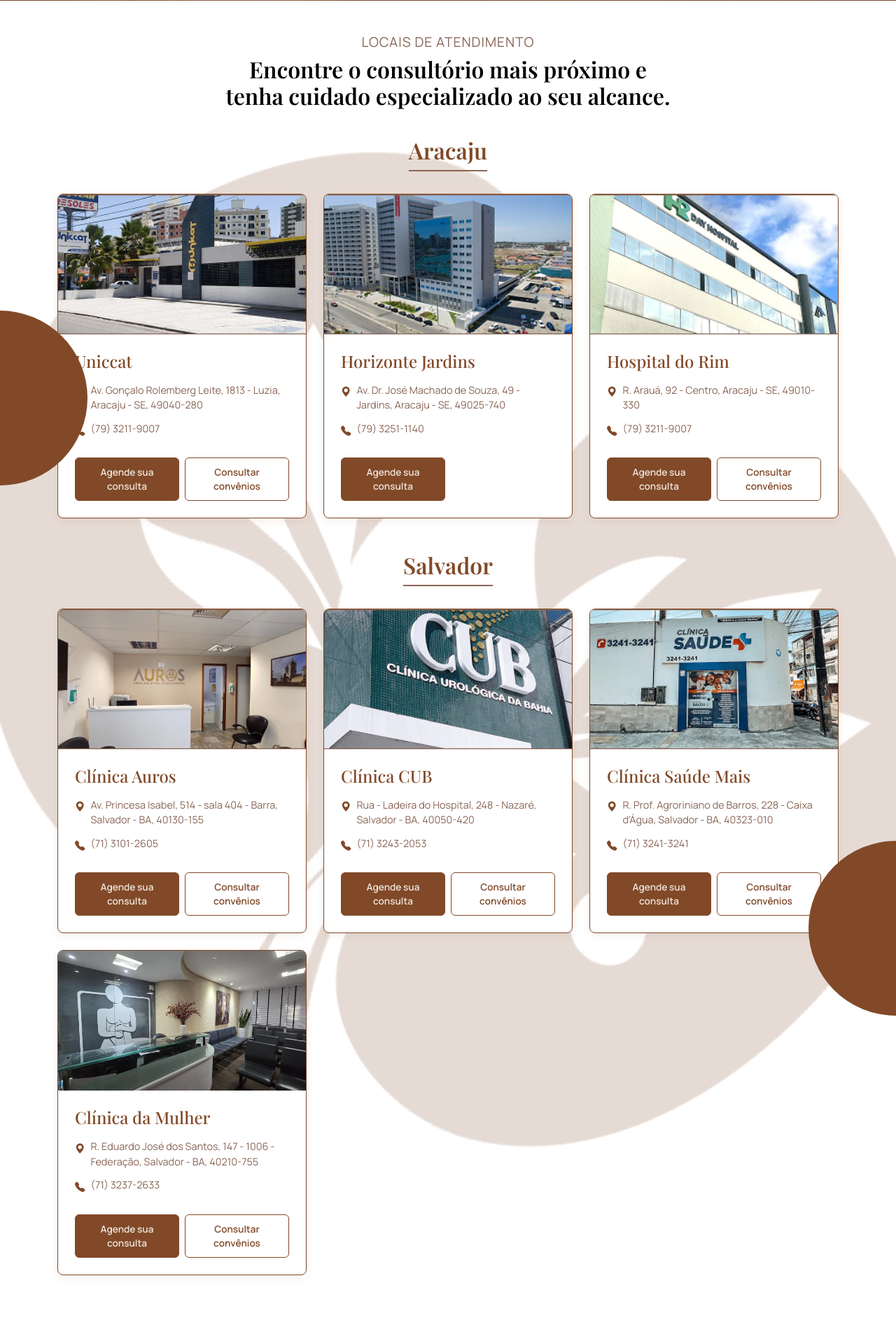
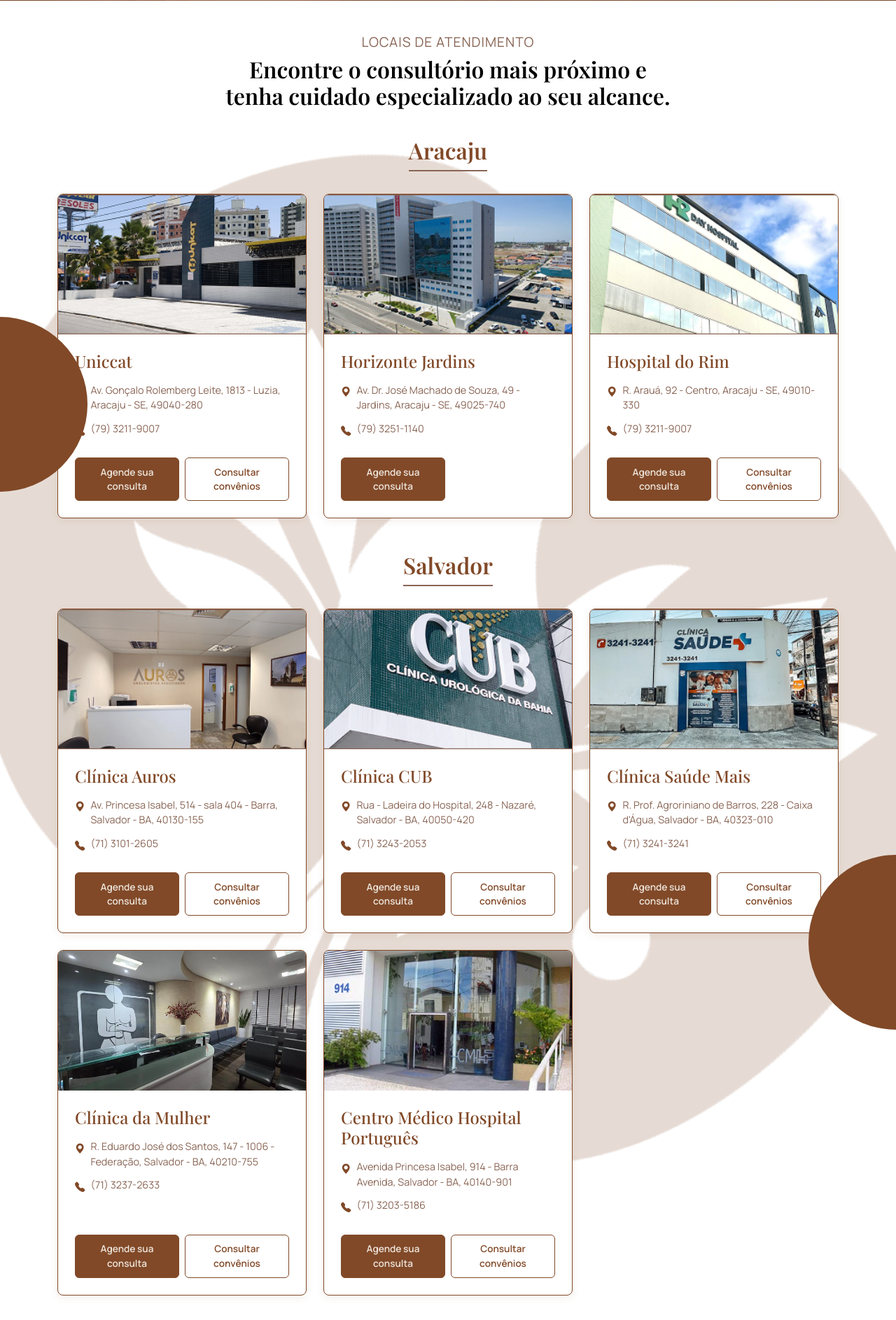
Before and after one commit to GabrielReis11/dra-emily-landingpage, a PHP site: page / in a window 1280 px wide. Shown: the part 2653-4540 px from the top of the page at 70% size. Run offline with PHP 8.4, Linux system fonts and the light colour scheme; some web fonts are replaced.

Commit message:
Adicao de hospital portugues

```diff
--- a/include/infos.php
+++ b/include/infos.php
@@ -117,6 +117,15 @@
         'titulo' => 'Clínica da Mulher',
         'endereco' => 'R. Eduardo José dos Santos, 147 - 1006 - Federação, Salvador - BA, 40210-755',
         'telefone' => '(71) 3237-2633'
+    ],
+    [
+        'id' => 'hospital-portugues',
+        'img_convenio' => 'salvador/hospitalportugues.jpeg', // <-- CAMINHO COMPLETO AQUI
+        'img' => 'hospital-portugues.png',
+        'alt' => 'Centro Médico Hospital Português ',
+        'titulo' => 'Centro Médico Hospital Português ',
+        'endereco' => 'Avenida Princesa Isabel, 914 - Barra Avenida, Salvador - BA, 40140-901',
+        'telefone' => '(71) 3203-5186'
     ]
 ];
 
```
Also changed, not shown: img/locais-atendimento/salvador/hospital-portugues.png (added).
